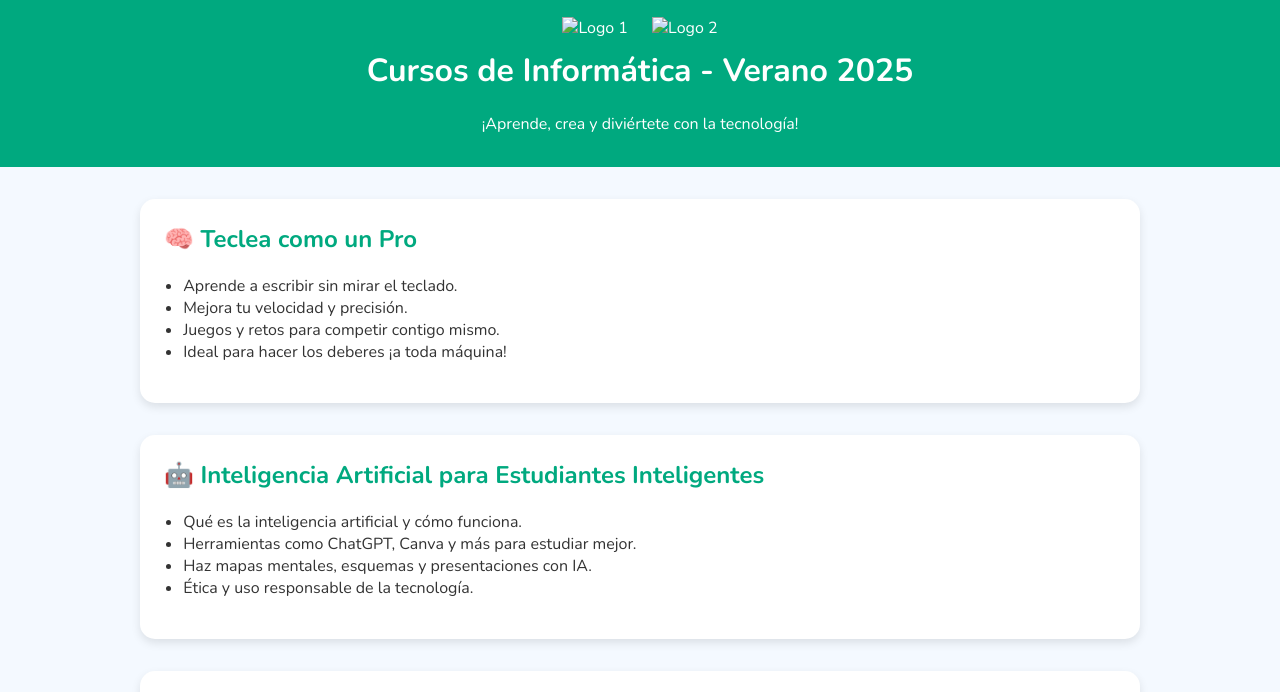
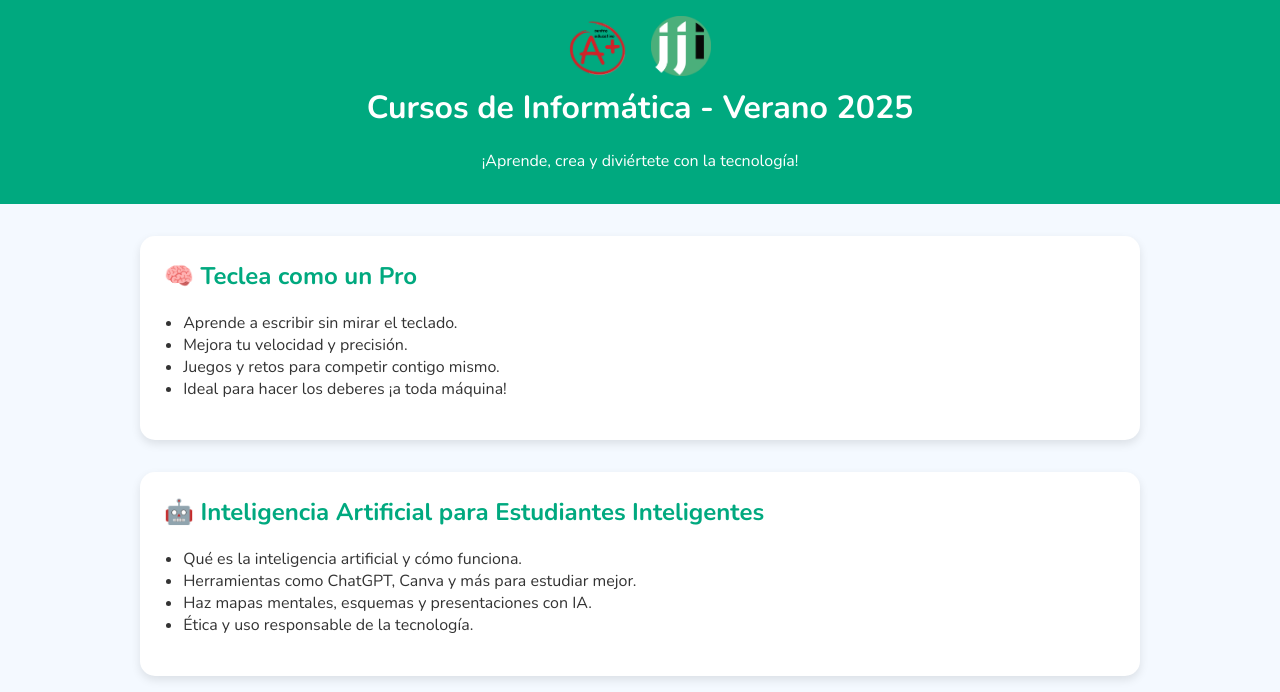
Before and after one commit to JJIniestaInf/ClasesInformaticaVerano, a plain HTML site: page index.html in a window 1280 px wide. Shown: the top 692 px of the page. Drawn offline with nearby package versions, Linux system fonts and the light colour scheme.

Commit message:
Update index.html

```diff
--- a/index.html
+++ b/index.html
@@ -83,8 +83,8 @@
 </head>
 <body>
   <header>
-    <img src="img/logo-sin-fondo.png" alt="Logo 1">
-    <img src="img/recurso-3.png" alt="Logo 2">
+    <img src="img/logo sin fondo.png" alt="Logo 1">
+    <img src="img/Recurso 3.png" alt="Logo 2">
     <h1>Cursos de Informática - Verano 2025</h1>
     <p>¡Aprende, crea y diviértete con la tecnología!</p>
   </header>
```
